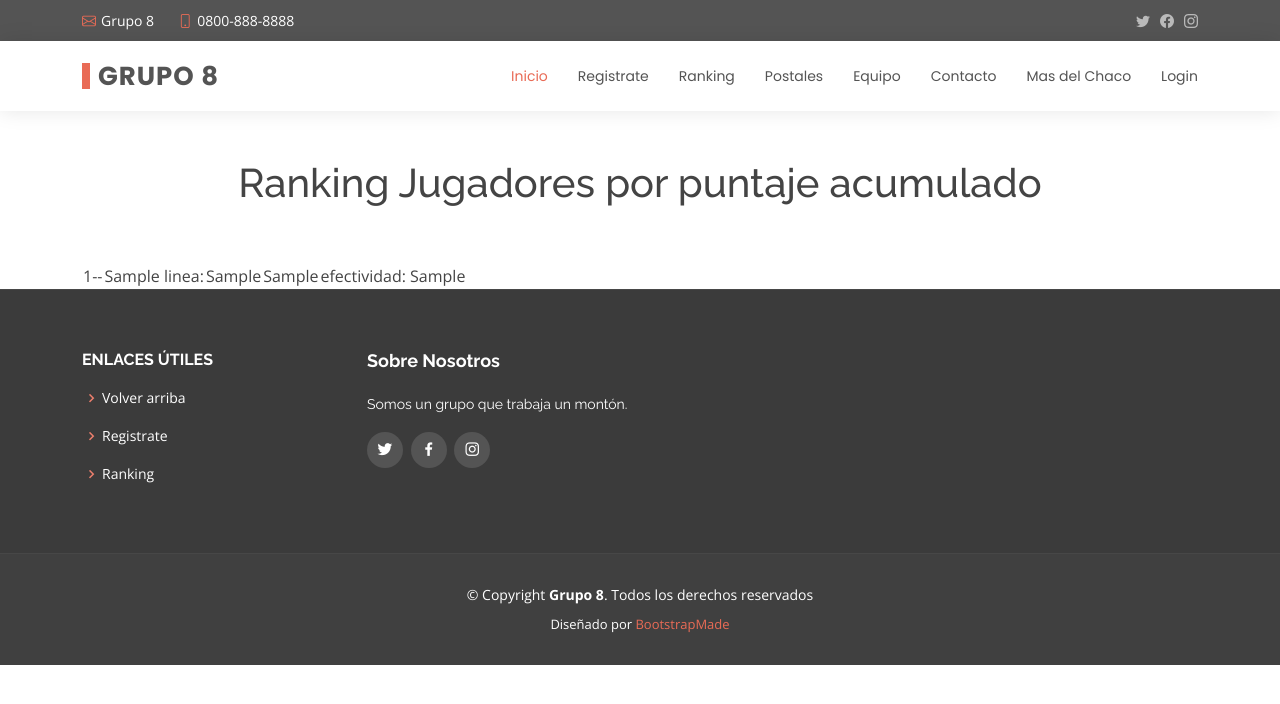
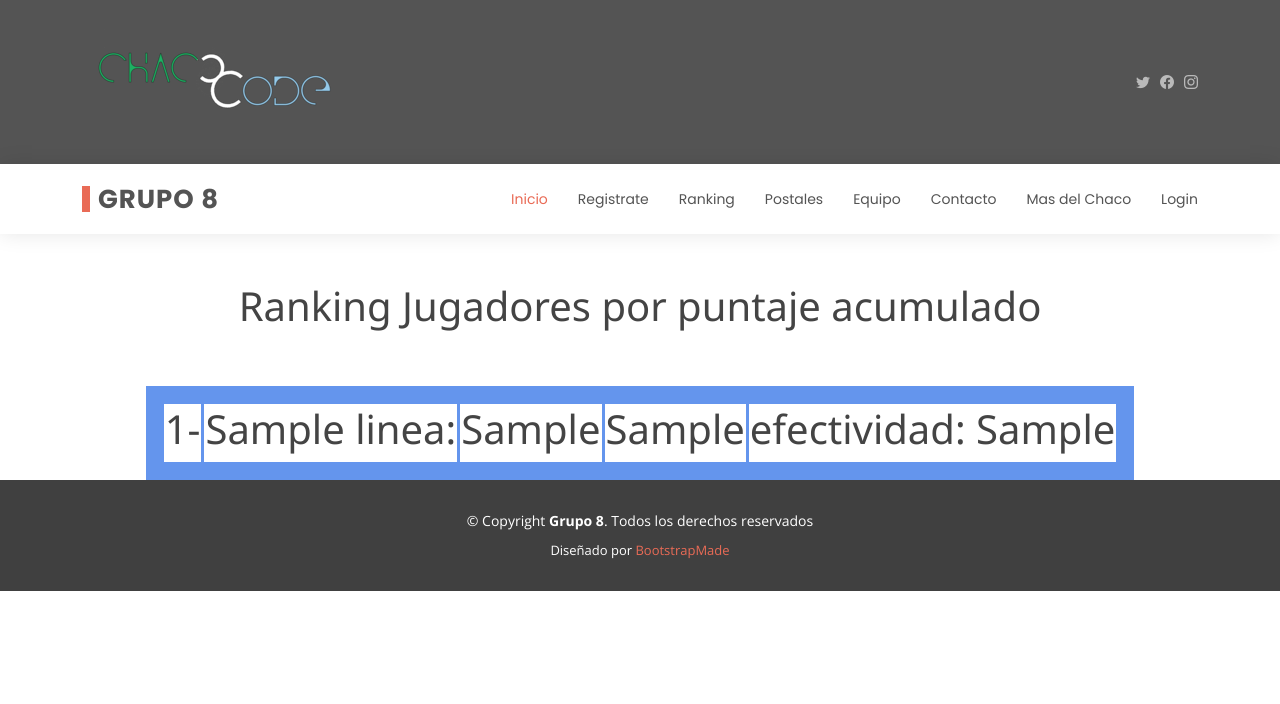
Before and after one commit to vilajp/RepositorioJuego, a Django app: template juego/templates/estadistica.html in a window 1280 px wide. Shown: the top 704 px of the page. Run offline with Django 3.2, Linux system fonts and the light colour scheme; the template is opened without the code that fills it: most values are stand-ins (such as "Sample title", 1, 10 or a date in 2020); some libraries are stand-ins or nearby versions.

Commit message:
Se modifico la parte visual de ranking.html, se coloco el logo del grupo en el header y se camnio el icono que aparece en la pestaña del buscador

```diff
--- a/juego/static/assets/css/style.css
+++ b/juego/static/assets/css/style.css
@@ -29,7 +29,7 @@ h1, h2, h3, h4, h5, h6 {
 
 form {
 
-  background: #545454;
+  background: #6495ED;
   color:  white;
   padding: 30px;
   max-width:600px;
@@ -41,6 +41,11 @@ form {
 
 
 
+}
+table{
+  border-width: 0.5cm;
+  border-style: solid;
+  border-color: #6495ED;
 }
 
 /*--------------------------------------------------------------
@@ -377,6 +382,7 @@ form {
 
 
 
+
 /*--------------------------------------------------------------
 # Hero Section
 --------------------------------------------------------------*/
--- a/juego/templates/bootstrap/base.html
+++ b/juego/templates/bootstrap/base.html
@@ -11,7 +11,7 @@
   <meta content="" name="keywords">
 
   <!-- Favicons -->
-  <link href="{% static 'assets/img/favicon.png' %}" rel="icon">
+  <link href="{% static 'assets/img/logo-g8.png.ico' %}" rel="icon">
   <link href="{% static 'assets/img/apple-touch-icon.png' %}" rel="apple-touch-icon">
 
   <!-- Google Fonts -->
@@ -45,8 +45,8 @@
   <section id="topbar" class="d-flex align-items-center">
     <div class="container d-flex justify-content-center justify-content-md-between">
       <div class="contact-info d-flex align-items-center">
-        <i class="bi bi-envelope d-flex align-items-center"><a href="mailto:contact@example.com">Grupo 8</a></i>
-        <i class="bi bi-phone d-flex align-items-center ms-4"><span>0800-888-8888</span></i>
+        <img class="logo-chaco" src="{% static 'assets/img/CHACO_CODE.ico' %}" alt="">
+
       </div>
       <div class="social-links d-none d-md-flex align-items-center">
         <a href="#" class="twitter"><i class="bi bi-twitter"></i></a>
@@ -109,7 +109,7 @@
 
   <footer id="footer">
 
-    <div class="footer-top">
+    <!--<div class="footer-top">
       <div class="container">
         <div class="row">
 
@@ -120,9 +120,9 @@
               <li><i class="bx bx-chevron-right"></i> <a href="{% url 'registro' %}">Registrate</a></li>
               <li><i class="bx bx-chevron-right"></i> <a href="{% url 'estadistica' %}">Ranking</a></li>
             </ul>
-          </div>
+          </div>-->
 
-          <div class="col-lg-3 col-md-6 footer-info">
+          <!--<div class="col-lg-3 col-md-6 footer-info">
             <h3>Sobre Nosotros</h3>
             <p>Somos un grupo que trabaja un montón.</p>
             <div class="social-links mt-3">
@@ -130,7 +130,7 @@
               <a href="#" class="facebook"><i class="bx bxl-facebook"></i></a>
               <a href="#" class="instagram"><i class="bx bxl-instagram"></i></a>
             </div>
-          </div>
+          </div> -->
 
         </div>
       </div>
--- a/juego/templates/bootstrap/partida.html
+++ b/juego/templates/bootstrap/partida.html
@@ -19,7 +19,7 @@
       <!-- <input type="checkbox" name="respuesta" value="{{ r }}">{{ r.texto }}<br> -->
       <input type="checkbox" name="respuesta" value="{{ r.id }}_{{ r.pregunta_id }}">{{ r.texto }}<br>
     {% endfor %}
-    <input type="submit" class="btn btn-primary" value="LISTO" data-toggle="modal" data-target="#exampleModalCenter">
+    <input type="submit" class="btn-listo" value="LISTO" data-toggle="modal" data-target="#exampleModalCenter">
     <!-- <input type="submit" class="btn btn-primary" value="LISTO"> -->
 
     <!-- <input type="submit" value="LISTO"> -->
--- a/juego/templates/estadistica.html
+++ b/juego/templates/estadistica.html
@@ -2,6 +2,29 @@
 {% load static %}
 
 {% block contenido %}
+<style>
+    table{
+        margin-left: auto;
+        margin-right: auto;
+    }
+
+   tr{
+
+        border-width: 0.10cm;
+        border-style: solid;
+        border-color: #6495ED;
+
+    }
+    td{
+        border-width: 0.10cm;
+        border-style: solid;
+    }
+    h1{
+
+        font-family: 'Segoe UI', Tahoma, Geneva, Verdana, sans-serif;
+
+    }
+</style>
 
 <h1>Ranking Jugadores por puntaje acumulado</h1><br>
 <br>
@@ -9,11 +32,11 @@
 {% for linea, detalle in usuario.items %}
 
     <tr>
-        <td>{{forloop.counter}}--</td>
-        <td>{{linea}}:</td>
-        <td>{{detalle.0}}</td>
-        <td>{{detalle.1}}</td>
-        <td>efectividad: {{detalle.2}}</td>
+        <td><h1>{{forloop.counter}}-  </h1></td>
+        <td><h1>{{linea}}:</h1></td>
+        <td><h1>{{detalle.0}}</h1></td>
+        <td><h1>{{detalle.1}}</h1></td>
+        <td><h1>efectividad: {{detalle.2}}</h1></td>
     </tr>
 
 {% endfor %}
```
Also changed, not shown: juego/static/assets/img/CHACO_CODE.ico (added), juego/static/assets/img/CHACO_CODE.png (added), juego/static/assets/img/logo-g8.png.ico (added), juego/static/img/logo-g8.png (deleted).
